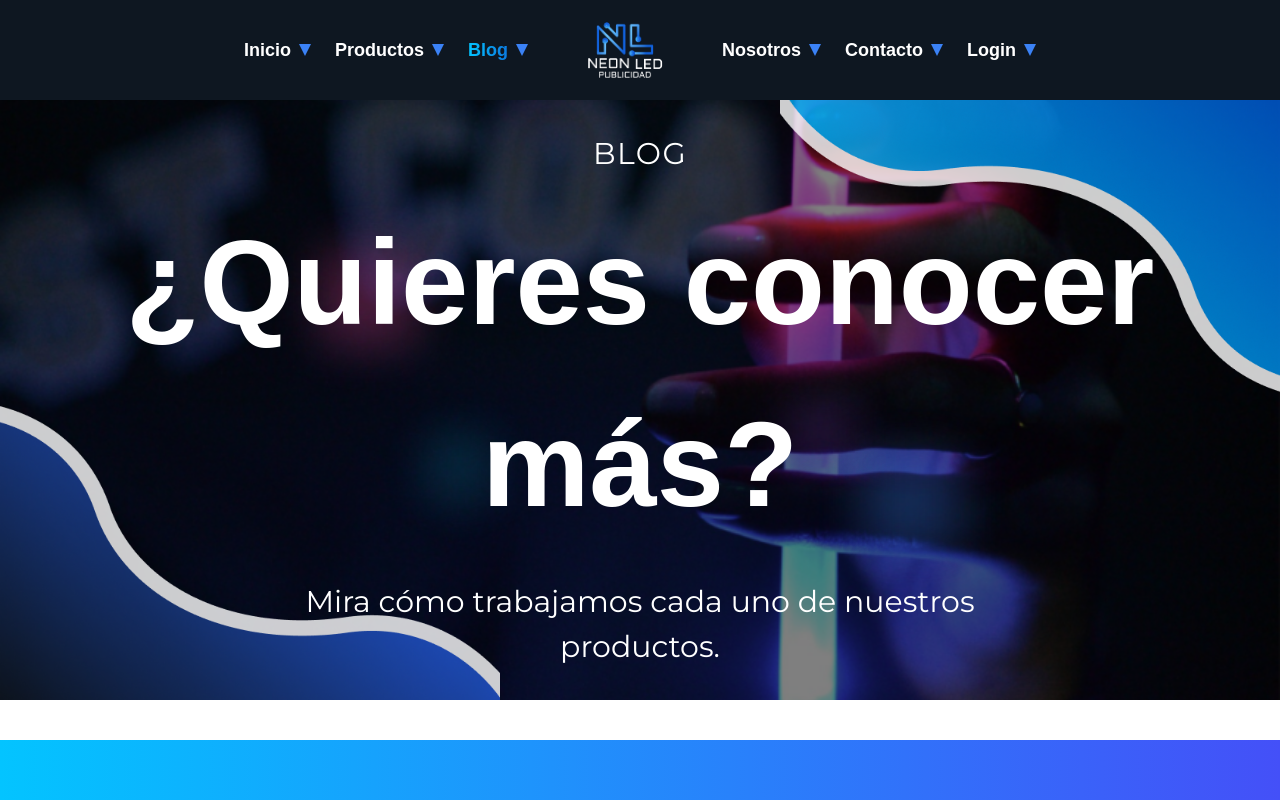
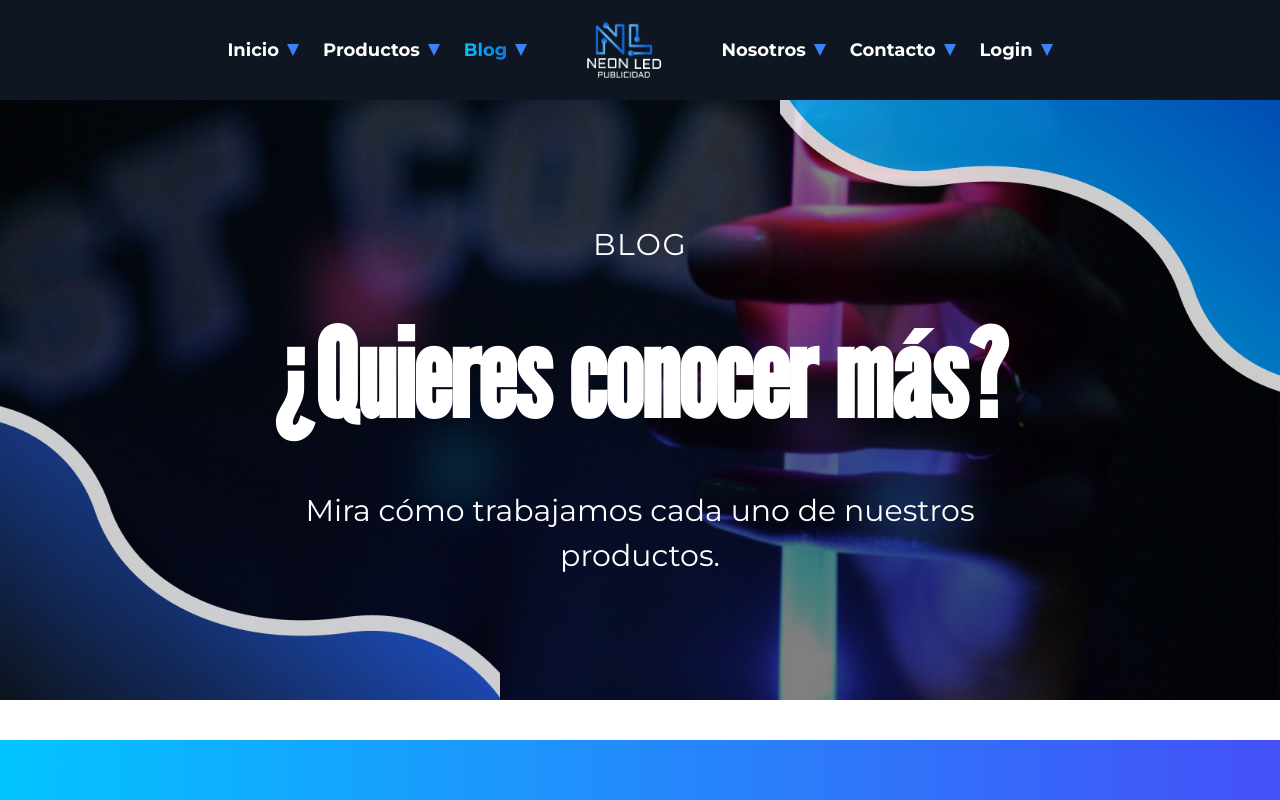
Before and after one commit to PollitoJLGD123/neonledpublicidad_frontend, a Next.js app: page /blog in a window 1280 px wide. Shown: the top 800 px of the page. Built offline with nearby package versions, Linux system fonts and the light colour scheme.

Commit message:
feat: agregar fuentes Montserrat y League Gothic
Montserrat se aplica a todo el proyecto
League Gothic se aplica usando font-title

```diff
--- a/app/(client)/blog/components/banner/Banner.jsx
+++ b/app/(client)/blog/components/banner/Banner.jsx
@@ -44,19 +44,19 @@ export default function Banner() {
             <div className="relative h-full flex flex-col items-center justify-center text-white px-4 z-10">
                 {/* Small text */}
                 <span
-                    className={`${montserrat.variable} text-[18px] sm:text-[30px] uppercase tracking-wider mb-4 font-title`}
+                    className={"text-[18px] sm:text-[30px] uppercase tracking-wider mb-4"}
                 >
                     BLOG
                 </span>
                 {/* Main heading */}
                 <h1
-                    className={`${montserrat.variable} text-[40px] sm:text-[60px] md:text-[80px] lg:text-[121px] font-bold mb-6 text-center font-title2`}
+                    className={"text-[40px] sm:text-[60px] md:text-[80px] lg:text-[121px] font-bold mb-6 text-center font-title"}
                 >
                     ¿Quieres conocer más?
                 </h1>
                 {/* Subtitle */}
                 <p
-                    className={`${montserrat.variable} text-[16px] sm:text-[30px] text-center max-w-[300px] sm:max-w-[500px] md:max-w-[700px] lg:max-w-2xl font-title`}
+                    className={"text-[16px] sm:text-[30px] text-center max-w-[300px] sm:max-w-[500px] md:max-w-[700px] lg:max-w-2xl"}
                 >
                     Mira cómo trabajamos cada uno de nuestros productos.
                 </p>
--- a/app/(client)/productos/components/productoStyles.css
+++ b/app/(client)/productos/components/productoStyles.css
@@ -1,5 +1,5 @@
 body {
-  font-family: 'Segoe UI', Tahoma, Geneva, Verdana, sans-serif;
+  /* font-family: 'Segoe UI', Tahoma, Geneva, Verdana, sans-serif; */
 }
 
 .bg-black {
@@ -63,7 +63,7 @@ button .arrow {
 }
 
 button .arrow::before {
-  content: "";
+  content: '';
   box-sizing: border-box;
   position: absolute;
   border: solid var(--secondary-color);
--- a/app/globals.css
+++ b/app/globals.css
@@ -1,3 +1,6 @@
+@import url('https://fonts.googleapis.com/css2?family=League+Gothic&display=swap');
+@import url('https://fonts.googleapis.com/css2?family=Montserrat:ital,wght@0,100..900;1,100..900&display=swap');
+
 @tailwind base;
 @tailwind components;
 @tailwind utilities;
@@ -10,9 +13,8 @@
   --azul_cobalto: #1056d2;
 }
 
-
 body {
   color: var(--foreground);
   background: var(--background);
-  font-family: Arial, Helvetica, sans-serif;
+  font-family: 'Montserrat', Arial, Helvetica, sans-serif;
 }
--- a/tailwind.config.mjs
+++ b/tailwind.config.mjs
@@ -12,7 +12,7 @@ export default {
         foreground: "var(--foreground)",
       },
       fontFamily: {
-        title: ["Montserrat", "serif"], // Fuente Montserrat
+        title: ["League Gothic", "ui-serif"], // ui-serif para detectar cuando la fuente no carga
       },
     },
   },
```
